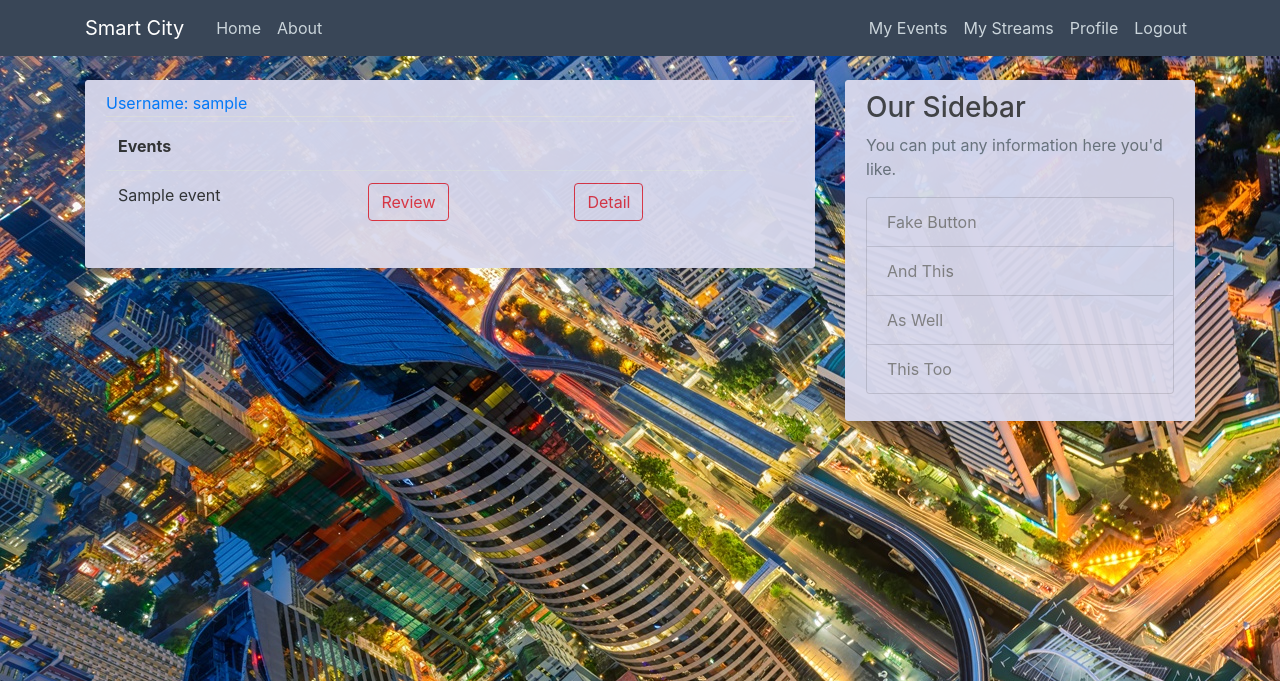
After one commit to pytbullsBaltHack/Hack_Baltick, a Django app: page /events/ in a window 1280 px wide. The commit adds this page. Shown: the top 681 px of the page. Run offline with Django 3.2, Linux system fonts and the light colour scheme; a user stored in the database is signed in; tables that the repository leaves empty hold one stand-in row (values such as "Sample post"); some libraries are stand-ins or nearby versions.

Commit message:
server final version 1.0

```diff
--- a/server/FaceSmartCity/urls.py
+++ b/server/FaceSmartCity/urls.py
@@ -20,18 +20,23 @@
 
 from django.conf import settings
 from django.conf.urls.static import static
-
 urlpatterns = [
     path('admin/', admin.site.urls),
     path('register/', user_views.register, name='register'),
     path('profile/', user_views.profile, name='profile'),
     path('streams/', user_views.streams, name='streams'),
+    path('events/', user_views.events, name='events'),
     path('login/', auth_views.LoginView.as_view(template_name='users/login.html'), name='login'),
     path('logout/', auth_views.LogoutView.as_view(template_name='users/logout.html'), name='logout'),
+    re_path(r'^events/(?P<ev_id>(.+))/$', user_views.events, name='events'),
+    re_path(r'^events2/(?P<ev_id>(.+))/(?P<is_review>(.+))/$', user_views.events2, name='events2'),
+    re_path(r'^choose_event/(?P<ev_id>.+)/$', user_views.choose_event, name='choose-event'),
+    re_path(r'^review_event/(?P<ev_id>.+)/$', user_views.review_event, name='review-event'),
     re_path(r'^delete_stream/(?P<source>.+)/$', user_views.delete_stream, name='delete-stream'),
     # re_path(r'^add_stream/(?P<source>.+)/$', user_views.add_stream, name='add-stream'),
     path('', include('webface.urls')),
 ]
 
+
 if settings.DEBUG:
     urlpatterns += static(settings.MEDIA_URL, document_root=settings.MEDIA_ROOT)
--- a/server/users/forms.py
+++ b/server/users/forms.py
@@ -31,7 +31,8 @@
 class SourceAddForm(forms.ModelForm):
     class Meta:
         model = StreamSource
-        fields = ['camera_source']
+        fields = ['camera_source', 'event_id']
         widgets = {
-            'camera_source': forms.TextInput(attrs={'placeholder': 'Camera source'}),
+            'camera_source': forms.TextInput(attrs={'placeholder': 'Camera Source'}),
+            'event_id': forms.TextInput(attrs={'placeholder': 'Event Id'})
         }
--- /dev/null
+++ b/server/users/templates/users/events.html
@@ -0,0 +1,92 @@
+{% extends "webface/base.html" %}
+{% load crispy_forms_tags %}
+{% block content %}
+    <article class="media content-section">
+        <div class="media-body">
+            <div class="article-metadata">
+                <a class="mr-2" href="#">Username: {{ user }}</a>
+            </div>
+            <table class="table">
+                <div>
+                    <tr>
+                        <th scope="col">Events</th>
+                        <th></th>
+                        <th></th>
+                        <th></th>
+                    </tr>
+                    {% for ev in events %}
+                        {% if ev.user == user %}
+                            <tr>
+                                <td>{{ ev.name }}</td>
+                                <td>
+                                    <a class="btn btn-outline-danger mb-2" href="{% url 'review-event' ev_id=ev.id %}">Review</a>
+                                </td>
+                                <td>
+                                    <a class="btn btn-outline-danger mb-2" href="{% url 'choose-event' ev_id=ev.id %}">Detail</a>
+                                </td>
+                            </tr>
+                        {% endif %}
+                    {% endfor %}
+                </div>
+            </table>
+        </div>
+    </article>
+    {% if is_review == 0 %}
+        {% if visitors|length > 0 %}
+            <article class="media content-section">
+                <div class="media-body">
+                    <table class="table">
+                        <div>
+                            <tr>
+                                <th scope="col">Visitors</th>
+                                <th></th>
+                                <th></th>
+                                <th></th>
+                            </tr>
+                            {% for v, f in visitors %}
+                                {% if v.user == user %}
+                                    <tr>
+                                        <td>{{ v.pk }}</td>
+                                        <td>
+                                            <small class="text-muted">{{ v.date|date:"D d M Y" }} {{ v.date|time:"H:i:s" }}</small>
+                                        </td>
+                                        <td>
+                                            {% if f != None %}
+                                                {{ f.name }}
+                                            {% endif %}
+                                        </td>
+                                    </tr>
+                                {% endif %}
+                            {% endfor %}
+                        </div>
+                    </table>
+                </div>
+            </article>
+        {% endif %}
+    {% else %}
+        {% if visitors_num != None %}
+            <article class="media content-section">
+                <div class="media-body">
+                    <table class="table">
+                        <div>
+                            <tr>
+                                <th scope="col">Review</th>
+                                <th></th>
+                                <th></th>
+                                <th></th>
+                            </tr>
+                            <tr>
+                                <td>Visitors Number: </td>
+                                <td>{{ visitors_num }}</td>
+                            </tr>
+                            <tr>
+                                <td>Known Visitors Number:</td>
+                                <td>{{ known_num }}</td>
+                            </tr>
+                        </div>
+                    </table>
+                </div>
+            </article>
+        {% endif %}
+    {% endif %}
+{% endblock content %}
--- a/server/users/views.py
+++ b/server/users/views.py
@@ -2,7 +2,7 @@
 from django.contrib import messages
 from django.contrib.auth.decorators import login_required
 from .forms import UserRegisterForm, UserUpdateForm, ProfileUpdateForm, SourceAddForm
-from webface.models import StreamSource
+from webface.models import StreamSource, UserFace, Visitor, Event
 
 
 def register(request):
@@ -47,22 +47,29 @@
 def streams(request):
     if request.method == 'POST':
         s_form = SourceAddForm(request.POST)
-        # has_streams = StreamSource.objects.\
-        #     filter(user=request.user, camera_source=s_form['camera_source']).first()
-        # if has_streams is None:
-        if s_form.is_valid():
-            stream_source = s_form.save(commit=False)
-            stream_source.user = request.user
-            stream_source.save()
-            messages.success(request, f'Your source has been added!')
-            return redirect('streams')
+        has_streams = StreamSource.objects.\
+            filter(user=request.user, camera_source=s_form['camera_source'].value()).first()
+        if has_streams is None:
+            try:
+                event = Event.objects.filter(pk=int(s_form['event_id'].value())).first()
+            except Exception:
+                event = None
+            if event != None:
+                if s_form.is_valid():
+                    stream_source = s_form.save(commit=False)
+                    stream_source.user = request.user
+                    stream_source.save()
+                    messages.success(request, f'Your source has been added!')
+                    return redirect('streams')
+                else:
+                    messages.warning(request, f'Form is invalid!')
+            else:
+                messages.warning(request, f'Event Id is invalid!')
         else:
-            messages.warning(request, f'Form is invalid!')
-        # else:
-        #     messages.warning(request, f'You already have this source!')
+            messages.warning(request, f'You already have this source!')
 
     else:
-        s_form = SourceAddForm(initial={'camera_source': ''})
+        s_form = SourceAddForm(initial={'camera_source': '', 'event_id': ''})
 
     str_src = StreamSource.objects.filter(user=request.user).all()
     context = {
@@ -97,3 +104,76 @@
     messages.warning(request, 'Your source has been deleted!!!')
 
     return redirect('streams')
+
+
+@login_required
+def events2(request, ev_id=-1, is_review=0):
+    all_events = Event.objects.filter(user=request.user).all()
+    if ev_id != -1:
+        visitors = Visitor.objects.filter(user=request.user, event_id=ev_id).all()
+        full_visitors = []
+        for visitor in visitors:
+            if visitor.real_user_id > 0:
+                userface = UserFace.objects.filter(pk=visitor.real_user_id).first()
+                full_visitors.append((visitor, userface))
+            else:
+                full_visitors.append((visitor, None))
+
+        if is_review:
+            visitors_num = len(visitors)
+            known_num = len([k for v, k in full_visitors if k != None])
+        else:
+            visitors_num = None
+            known_num = None
+
+    else:
+        full_visitors = None
+        visitors_num = None
+        known_num = None
+
+    context = {
+        'is_review': is_review,
+        'visitors_num': visitors_num,
+        'known_num': known_num,
+        'events': all_events,
+        'visitors': full_visitors
+    }
+
+    return render(request, 'users/events.html', context)
+
+
+@login_required
+def events(request, ev_id=-1):
+    all_events = Event.objects.filter(user=request.user).all()
+    if ev_id != -1:
+        visitors = Visitor.objects.filter(user=request.user, event_id=ev_id).all()
+        full_visitors = []
+        for visitor in visitors:
+            if visitor.real_user_id > 0:
+                userface = UserFace.objects.filter(pk=visitor.real_user_id).first()
+                full_visitors.append((visitor, userface))
+            else:
+                full_visitors.append((visitor, None))
+    else:
+        full_visitors = None
+
+    is_review = 0
+    visitors_num = None
+    known_num = None
+    context = {
+        'is_review': is_review,
+        'events': all_events,
+        'visitors': full_visitors
+    }
+
+    return render(request, 'users/events.html', context)
+
+
+@login_required
+def choose_event(request, ev_id):
+    return redirect('events', ev_id=ev_id)
+
+
+@login_required
+def review_event(request, ev_id):
+    return redirect('events2', ev_id=ev_id, is_review=1)
--- a/server/webface/admin.py
+++ b/server/webface/admin.py
@@ -1,4 +1,7 @@
 from django.contrib import admin
-from .models import StreamSource
+from .models import StreamSource, UserFace, Visitor, Event
 
 admin.site.register(StreamSource)
+admin.site.register(UserFace)
+admin.site.register(Visitor)
+admin.site.register(Event)
--- a/server/webface/models.py
+++ b/server/webface/models.py
@@ -8,7 +8,7 @@
     camera_source = models.CharField(max_length=100, default='-1')
     date = models.DateTimeField(default=timezone.now)
     is_run = models.IntegerField(default=0)
-    event = models.IntegerField(default=0)
+    event_id = models.IntegerField(default=0)
 
     def __str__(self):
         return self.camera_source
@@ -16,7 +16,7 @@
 
 class UserFace(models.Model):
     user = models.ForeignKey(User, on_delete=models.CASCADE)
-    face_id = models.CharField(max_length=5000, default='')
+    face_id = models.CharField(max_length=10000, default='')
     img = models.CharField(max_length=200, default='')
     name = models.CharField(max_length=100, default='')
 
@@ -26,10 +26,10 @@
 
 class Visitor(models.Model):
     user = models.ForeignKey(User, on_delete=models.CASCADE)
-    face_id = models.CharField(max_length=5000, default='')
+    face_id = models.CharField(max_length=10000, default='')
     date = models.DateTimeField(default=timezone.now)
-    real_user_id = models.CharField(max_length=5000, default='')
-    event = models.IntegerField(default=0)
+    real_user_id = models.IntegerField(default=0)
+    event_id = models.IntegerField(default=0)
 
     def __str__(self):
         return self.face_id
--- a/server/webface/templates/webface/base.html
+++ b/server/webface/templates/webface/base.html
@@ -33,6 +33,7 @@
             <!-- Navbar Right Side -->
             <div class="navbar-nav">
               {% if user.is_authenticated %}
+                    <a class="nav-item nav-link" href="{% url 'events' %}">My Events</a>
                     <a class="nav-item nav-link" href="{% url 'streams' %}">My Streams</a>
                     <a class="nav-item nav-link" href="{% url 'profile' %}">Profile</a>
                     <a class="nav-item nav-link" href="{% url 'logout' %}">Logout</a>
```
Also changed, not shown: server/webface/migrations/0005_auto_20191110_0838.py (added), server/webface/migrations/0006_auto_20191110_0841.py (added), server/webface/migrations/0007_auto_20191110_0938.py (added), server/webface/migrations/0008_auto_20191110_1123.py (added).
